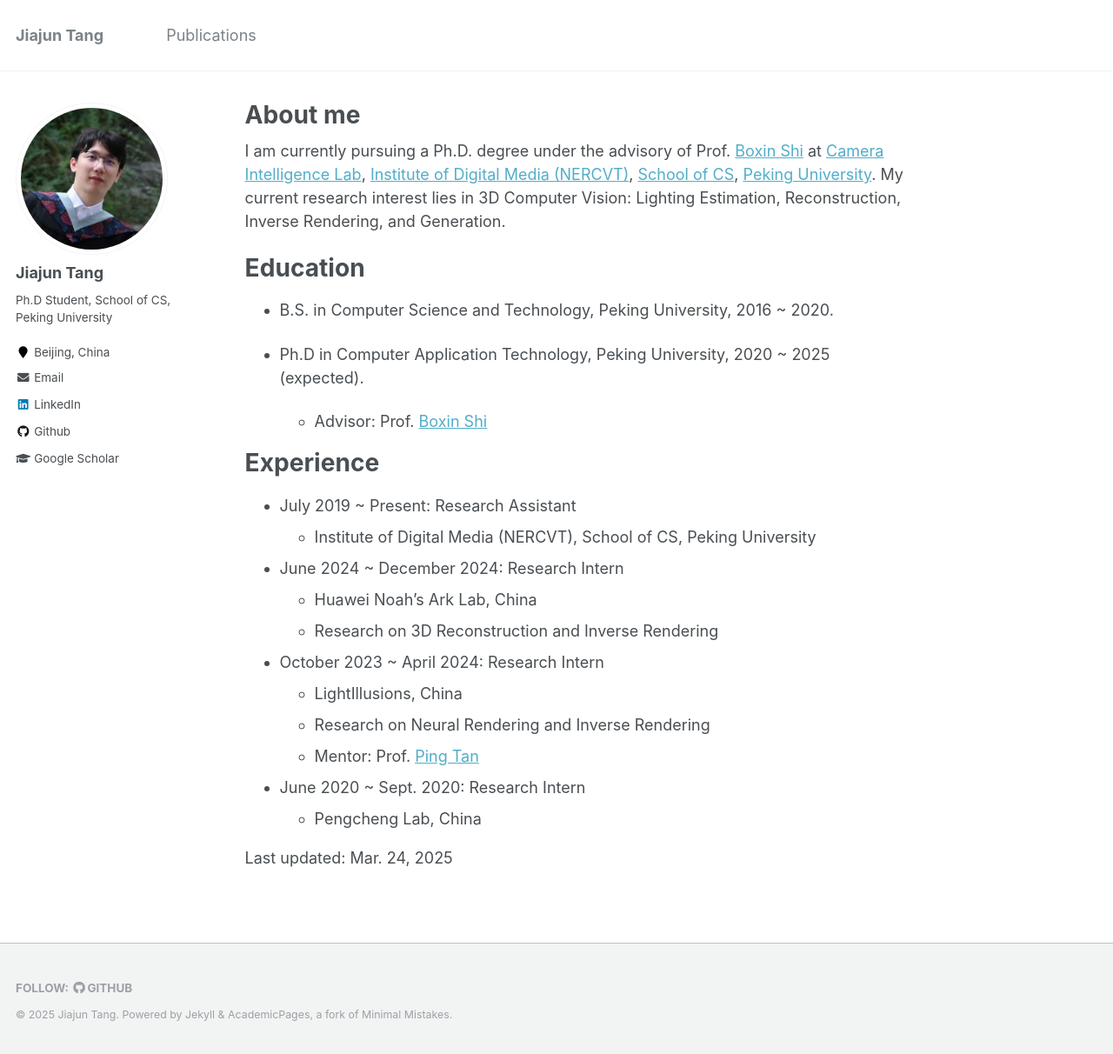
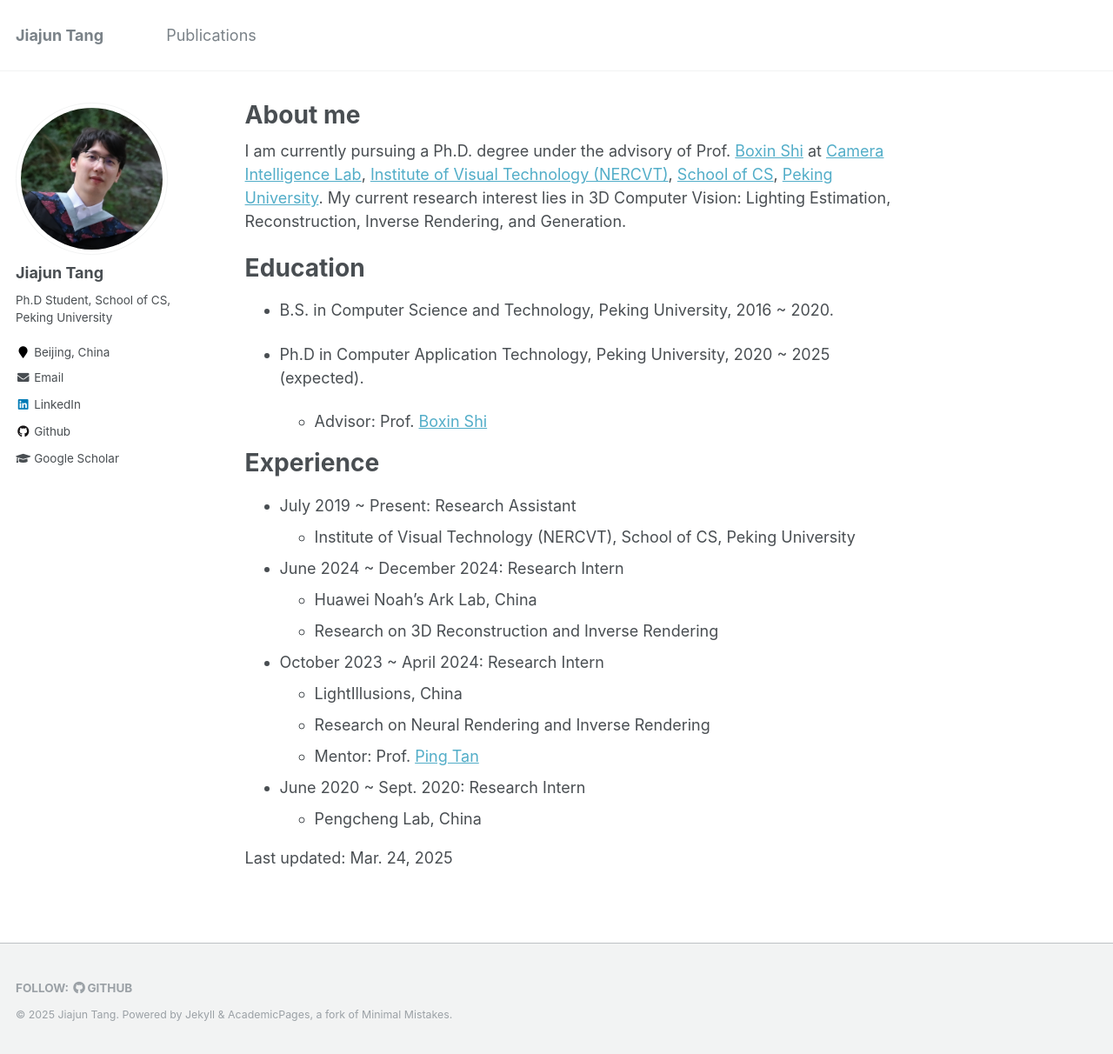
Before and after one commit to ChemJeff/ChemJeff.github.io, a Jekyll site: the page built from _pages/about.md, in a window 1280 px wide and 1212 px high. Shown: the whole window at 87% size. Built offline with Jekyll 4.4.1, drawn with Linux system fonts in a browser that asks for light colours.

Commit message:
update bio

```diff
--- a/_pages/about.md
+++ b/_pages/about.md
@@ -8,7 +8,7 @@ redirect_from:
   - /about.html
 ---
 
-I am currently pursuing a Ph.D. degree under the advisory of Prof. [Boxin Shi](https://camera.pku.edu.cn/team) at [Camera Intelligence Lab](https://camera.pku.edu.cn), [Institute of Digital Media (NERCVT)](https://idm.pku.edu.cn), [School of CS](https://cs.pku.edu.cn), [Peking University](https://www.pku.edu.cn). My current research interest lies in 3D Computer Vision: Lighting Estimation, Reconstruction, Inverse Rendering, and Generation.
+I am currently pursuing a Ph.D. degree under the advisory of Prof. [Boxin Shi](https://camera.pku.edu.cn/team) at [Camera Intelligence Lab](https://camera.pku.edu.cn), [Institute of Visual Technology (NERCVT)](https://idm.pku.edu.cn), [School of CS](https://cs.pku.edu.cn), [Peking University](https://www.pku.edu.cn). My current research interest lies in 3D Computer Vision: Lighting Estimation, Reconstruction, Inverse Rendering, and Generation.
 
 Education
 ======
@@ -20,7 +20,7 @@ Education
 Experience
 ======
 * July 2019 ~ Present: Research Assistant
-  * Institute of Digital Media (NERCVT), School of CS, Peking University
+  * Institute of Visual Technology (NERCVT), School of CS, Peking University
 
 * June 2024 ~ December 2024: Research Intern
   * Huawei Noah's Ark Lab, China
```
